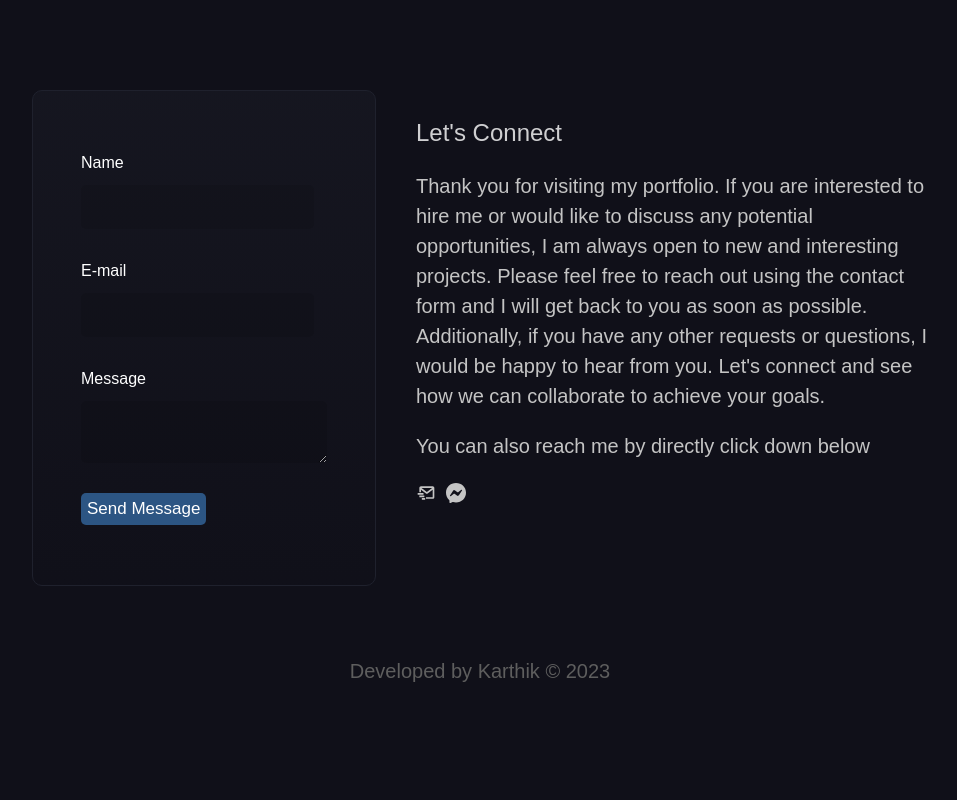
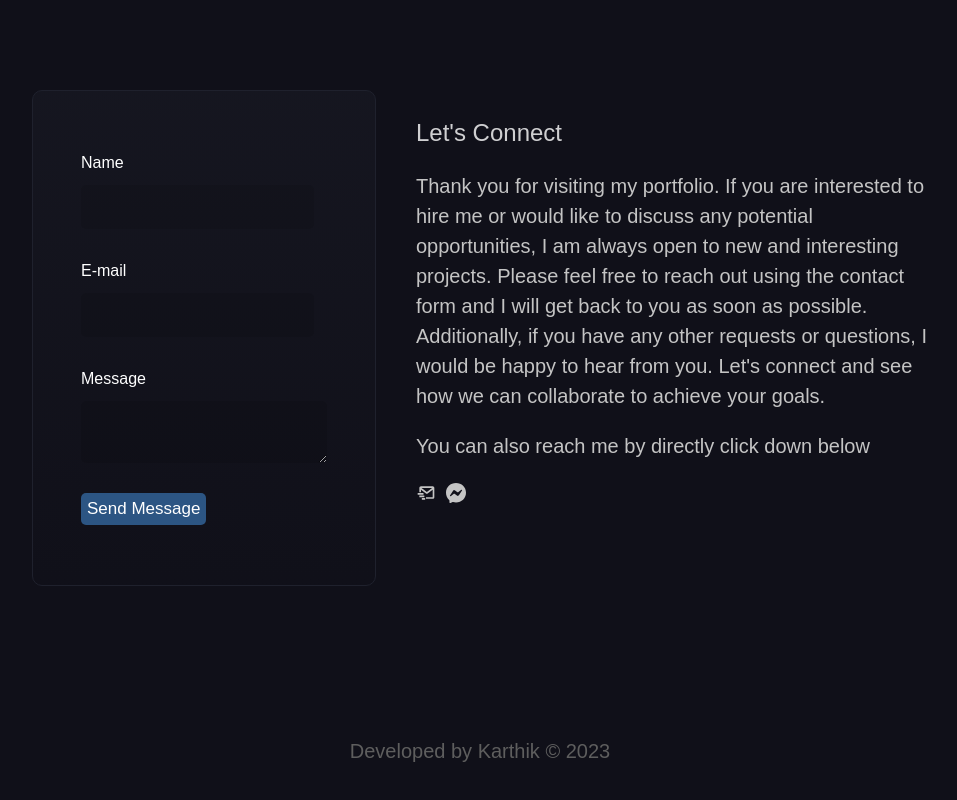
Before and after one commit to thekarthikr/personal-portfolio, a React (Vite) app: page / in a window 1280 px wide. Shown: the part 1239-2039 px from the top of the page, without its empty margins (160-1117 px from the left). Before the commit the page ends 1995 px from the top, so only its background shows below. Built offline with nearby package versions, Linux system fonts and the light colour scheme; a web font is replaced by a local one.

Commit message:
Update footer

```diff
--- a/src/sass/pages/_footer.scss
+++ b/src/sass/pages/_footer.scss
@@ -4,7 +4,7 @@ footer {
   display: flex;
   align-items: center;
   justify-content: center;
-  padding: 7rem 0;
+  padding: 15rem 0 5rem 0;
 
   p {
     color: hsl(0, 0%, 37%);
```
